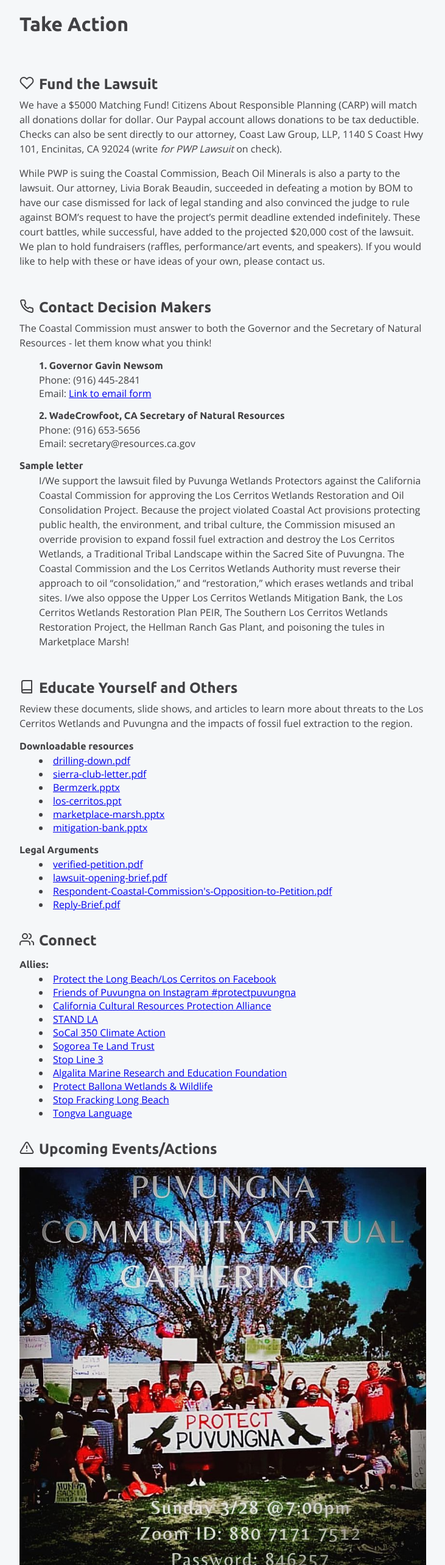
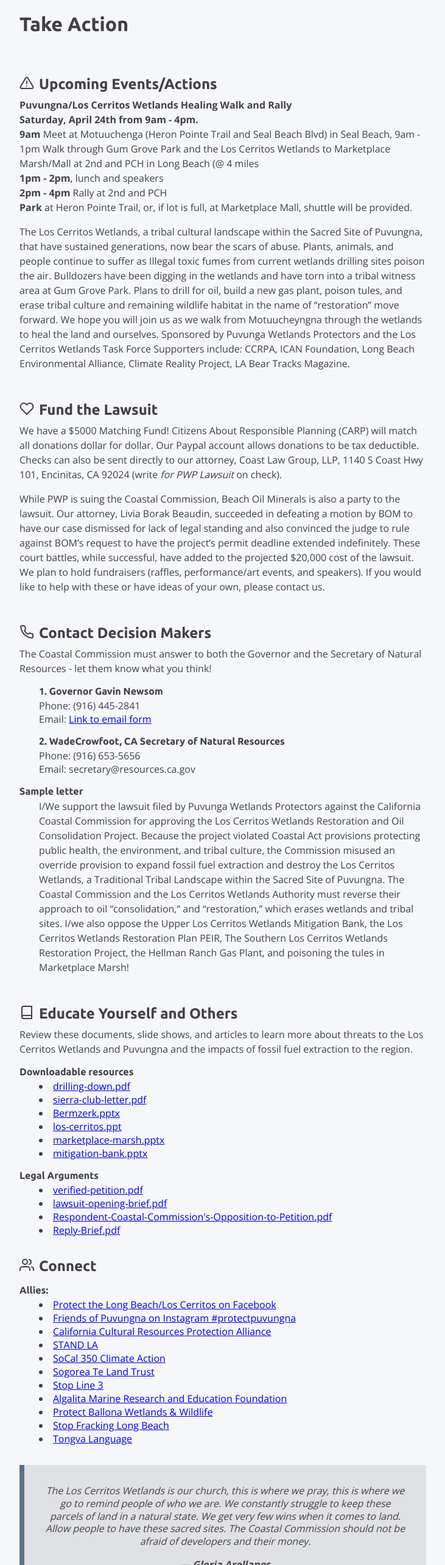
Before and after one commit to Eddie-Anguiano/native-website, a Next.js app: page /lawsuit in a window 1280 px wide. Shown: the part 140-2706 px from the top of the page at 61% size, without its empty margins (274-1005 px from the left). Built offline with nearby package versions, Linux system fonts and the light colour scheme.

Commit message:
add client revisions (puvu walk)

```diff
--- a/components/PopUp.js
+++ b/components/PopUp.js
@@ -29,10 +29,10 @@
         />
       </div>
 
-      <h4 className={styles.header}>See Us in Court!</h4>
+      <h4 className={styles.header}>Join us!</h4>
       <p className={styles.content}>
-        Attend the hearing virtually. Click the link below for details on how to
-        sign up.
+        Puvungna/Los Cerritos Wetlands Healing Walk and Rally, 9am - 4pm
+        Saturday, April 24th
       </p>
       <Link href="/lawsuit">
         <div className={styles.btn}>Learn More</div>
--- a/pages/index.js
+++ b/pages/index.js
@@ -15,7 +15,7 @@
 import PopUp from "../components/PopUp";
 
 export default function Home() {
-  const [popUpIsOpen, setPopUpIsOpen] = useState(false);
+  const [popUpIsOpen, setPopUpIsOpen] = useState(true);
 
   // Intersection Observer for quote
   const controlQuote = useAnimation();
--- a/pages/lawsuit.js
+++ b/pages/lawsuit.js
@@ -23,39 +23,41 @@
       <Header color="#3e4d5c" />
       <main className={styles.main}>
         <h2 className={styles.header}>Take Action</h2>
-        {/* <img
+        <img
           src="/icons/alert-triangle.svg"
           alt="heart icon"
           className={styles.icon}
         />
         <h3 className={styles.subheader}>Upcoming Events/Actions</h3>
-        <h4 className={`${styles.events} ${styles.indent}`}>
-          3/11- See Us in Court! (attend hearing virtually)
-        </h4>
-        <h4 className={styles.indent}>1. Get a Court ID</h4>
-        <p className={`${styles.paragraph} ${styles.doubleIndent}`}>
-          <a href="https://my.lacourt.org/remoteaudio/welcome">
-            Court ID sign up
-          </a>
+        <p className={styles.paragraph}>
+          <strong>Puvungna/Los Cerritos Wetlands Healing Walk and Rally</strong>
+          <br />
+          <strong>Saturday, April 24th from 9am - 4pm.</strong>
+          <br /> <strong>9am</strong> Meet at Motuuchenga (Heron Pointe Trail
+          and Seal Beach Blvd) in Seal Beach, 9am - 1pm Walk through Gum Grove
+          Park and the Los Cerritos Wetlands to Marketplace Marsh/Mall at 2nd
+          and PCH in Long Beach (@ 4 miles <br />
+          <strong>1pm - 2pm</strong>, lunch and speakers
+          <br /> <strong>2pm - 4pm</strong> Rally at 2nd and PCH <br />
+          <strong>Park</strong> at Heron Pointe Trail, or, if lot is full, at
+          Marketplace Mall, shuttle will be provided.
         </p>
-        <h4 className={styles.indent}>2. Sign up to hear the trial hearing:</h4>
-        <div className={styles.doubleIndent}>
-          <strong>Case Type:</strong> Civil
-        </div>
-        <div className={styles.doubleIndent}>
-          <strong>Case #:</strong> 19STCP00435
-        </div>
-        <div className={styles.doubleIndent}>
-          <strong>Case Title:</strong> Puvunga Wetlands Protectors, a California
-          Non-Profit Public Benefit Organization vs. the California Coastal
-          Commission, a Public Agency, y all.
-        </div>
-        <div className={styles.doubleIndent}>
-          <strong>Courthouse:</strong> Stanley Mosk Courthouse
-        </div>
-        <div className={styles.doubleIndent}>
-          <strong>Date & Time of Hearing:</strong> 1:30pm, March 11, 2021
-        </div> */}
+        <p className={styles.paragraph}>
+          The Los Cerritos Wetlands, a tribal cultural landscape within the
+          Sacred Site of Puvungna, that have sustained generations, now bear the
+          scars of abuse. Plants, animals, and people continue to suffer as
+          Illegal toxic fumes from current wetlands drilling sites poison the
+          air. Bulldozers have been digging in the wetlands and have torn into a
+          tribal witness area at Gum Grove Park. Plans to drill for oil, build a
+          new gas plant, poison tules, and erase tribal culture and remaining
+          wildlife habitat in the name of “restoration” move forward. We hope
+          you will join us as we walk from Motuucheyngna through the wetlands to
+          heal the land and ourselves. Sponsored by Puvunga Wetlands Protectors
+          and the Los Cerritos Wetlands Task Force Supporters include: CCRPA,
+          ICAN Foundation, Long Beach Environmental Alliance, Climate Reality
+          Project, LA Bear Tracks Magazine.
+        </p>
+
         <img
           src="/icons/heart-black.svg"
           alt="heart icon"
@@ -251,30 +253,6 @@
           </li>
         </ul>
 
-        <img
-          src="/icons/alert-triangle.svg"
-          alt="heart icon"
-          className={styles.icon}
-        />
-        <h3 className={styles.subheader}>Upcoming Events/Actions</h3>
-        <div className={styles.gridContainer}>
-          <div className={styles.gridItem}>
-            <img
-              className={styles.gridImg}
-              src="/images/lawsuit/community-gathering.jpeg"
-              alt="community gathering"
-            />
-          </div>
-
-          <div className={styles.gridItem}>
-            <img
-              className={styles.gridImg}
-              src="/images/lawsuit/puvu-run.jpeg"
-              alt="puvu run"
-            />
-          </div>
-        </div>
-
         <Quote
           text="The Los Cerritos Wetlands is our church, this is where we pray, this is where we go to remind people of who we are. We constantly struggle to keep these parcels of land in a natural state. We get very few wins when it comes to land. Allow people to have these sacred sites. The Coastal Commission should not be afraid of developers and their money."
           cite="Gloria Arellanes"
--- a/styles/components/PopUp.module.scss
+++ b/styles/components/PopUp.module.scss
@@ -24,6 +24,7 @@
 
 .content {
   margin-bottom: space(2);
+  line-height: 1.3;
 }
 
 .triangle {
```
